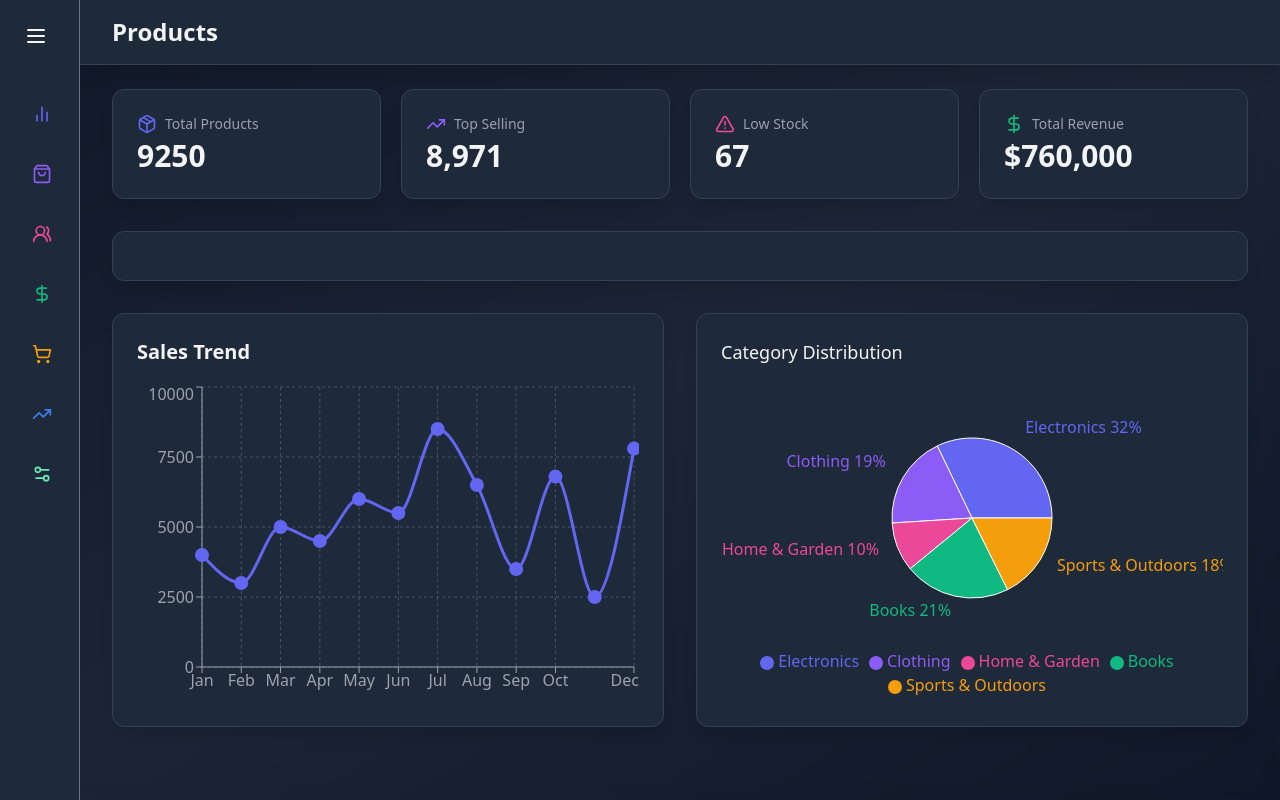
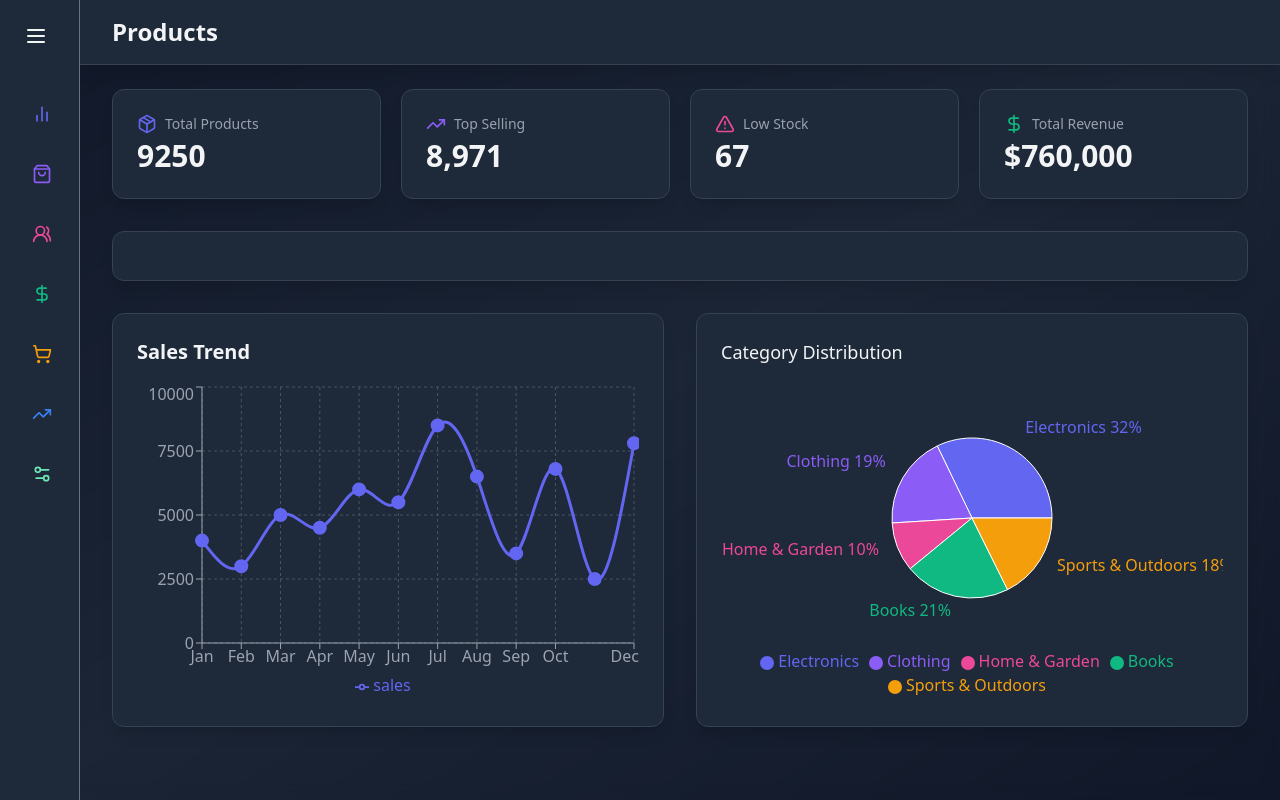
Before and after one commit to HumbleBoyy/Dashboard-Admin-Panel, a React (Vite) app: page /products in a window 1280 px wide. Built offline with nearby package versions, Linux system fonts and the light colour scheme.

Commit message:
new COmmit

```diff
--- a/src/components/productsComponent/ProductSalesChart.jsx
+++ b/src/components/productsComponent/ProductSalesChart.jsx
@@ -1,7 +1,7 @@
 import React from 'react'
 import { motion } from "framer-motion";
 import { LineChart, Line, XAxis, YAxis, CartesianGrid, Tooltip, ResponsiveContainer, Legend } from "recharts";
-const salesData = [
+const productSalesData = [
 	{ month: "Jan", sales: 4000 },
 	{ month: "Feb", sales: 3000 },
 	{ month: "Mar", sales: 5000 },
@@ -26,7 +26,7 @@ const ProductSalesChart = () => {
 <h2 className='text-xl font-semibold text-gray-100 mb-4'>Sales Trend</h2>
     <div className='h-80'>
         <ResponsiveContainer width={"100%"} height={"100%"}>
-                    <LineChart data={salesData}>
+                    <LineChart data={productSalesData}>
                     <CartesianGrid strokeDasharray={"3 3"} stroke='#4B5563'/>
                     <XAxis dataKey={"month"} stroke='#9ca3af'/>
                     <YAxis stroke='#9ca3af'/>
@@ -37,8 +37,9 @@ const ProductSalesChart = () => {
                     }}
                     itemStyle={{ color: "#E5E7EB" }}
                     />
+                    <Legend />
                         <Line
-                            type='monotone'
+                            type="natural"
                             dataKey='sales'
                             stroke='#6366F1'
                             strokeWidth={3}
```
